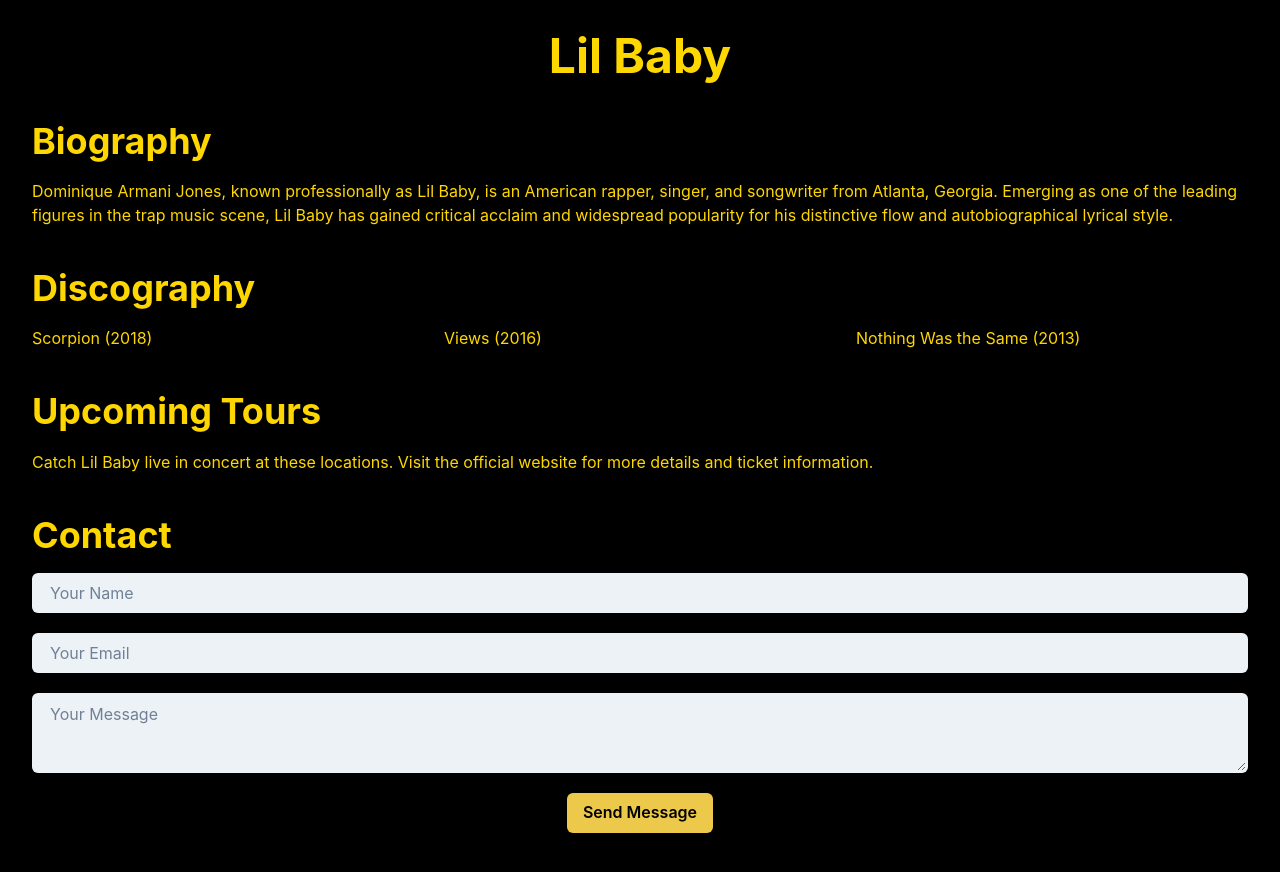
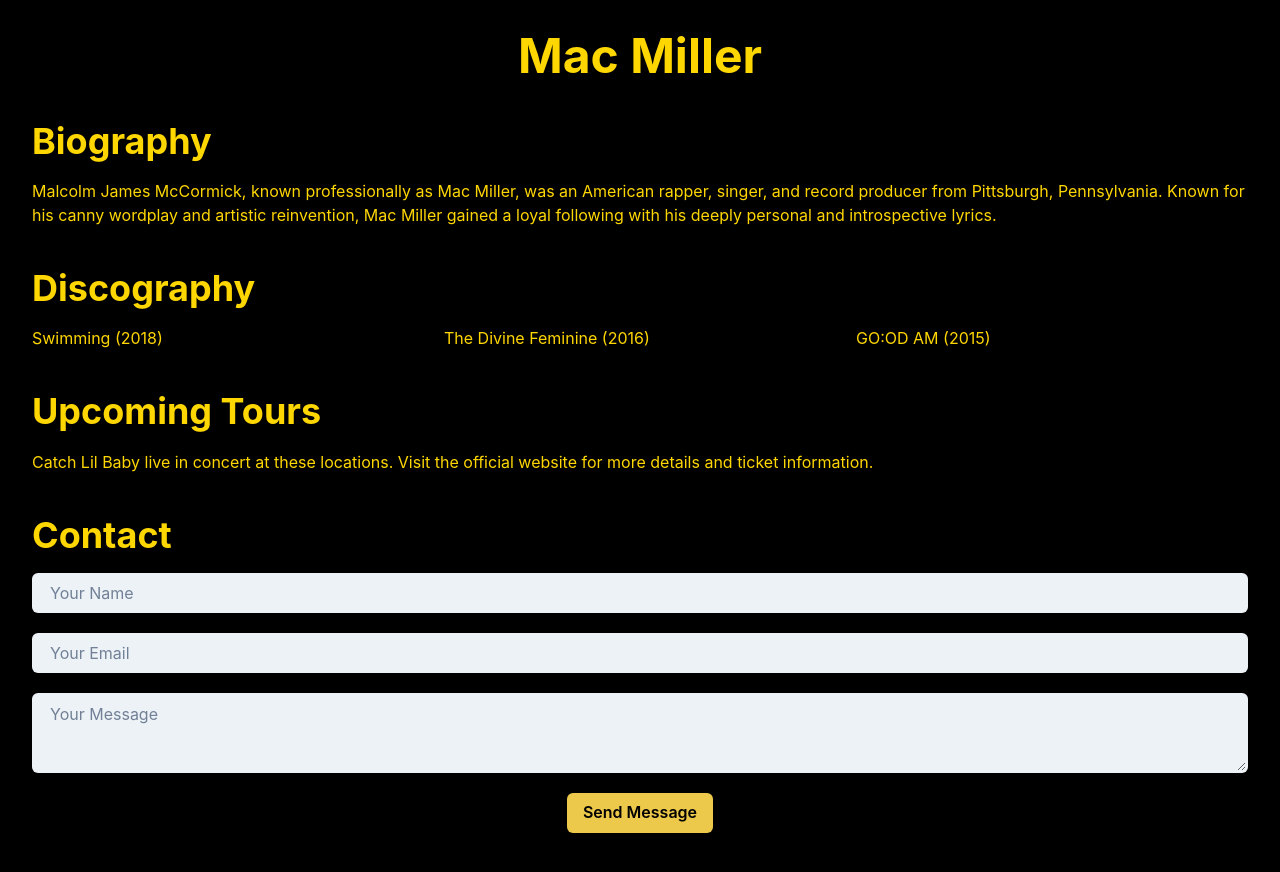
Before and after one commit to GPT-Engineer-App/drake-personal-site, a React (Vite) app: page / in a window 1280 px wide. Shown: the top 872 px of the page. Built offline with nearby package versions, Linux system fonts and the light colour scheme.

Commit message:
Replaced all instances of "Lil Baby" with "Mac Miller" and updated biography and discography on the website.

```diff
--- a/src/pages/Index.jsx
+++ b/src/pages/Index.jsx
@@ -5,19 +5,19 @@ const Index = () => {
     <Container maxW="container.xl" p={0}>
       <Box bg="black" color="gold" minHeight="100vh" p={8}>
         <VStack spacing={10} align="stretch">
-          <Heading as="h1" size="2xl" textAlign="center">Lil Baby</Heading>
+          <Heading as="h1" size="2xl" textAlign="center">Mac Miller</Heading>
           <Box>
             <Heading as="h2" size="xl">Biography</Heading>
             <Text mt={4}>
-              Dominique Armani Jones, known professionally as Lil Baby, is an American rapper, singer, and songwriter from Atlanta, Georgia. Emerging as one of the leading figures in the trap music scene, Lil Baby has gained critical acclaim and widespread popularity for his distinctive flow and autobiographical lyrical style.
+              Malcolm James McCormick, known professionally as Mac Miller, was an American rapper, singer, and record producer from Pittsburgh, Pennsylvania. Known for his canny wordplay and artistic reinvention, Mac Miller gained a loyal following with his deeply personal and introspective lyrics.
             </Text>
           </Box>
           <Box>
             <Heading as="h2" size="xl">Discography</Heading>
             <SimpleGrid columns={{ base: 1, md: 2, lg: 3 }} spacing={5} mt={4}>
-              <Text>Scorpion (2018)</Text>
-              <Text>Views (2016)</Text>
-              <Text>Nothing Was the Same (2013)</Text>
+              <Text>Swimming (2018)</Text>
+              <Text>The Divine Feminine (2016)</Text>
+              <Text>GO:OD AM (2015)</Text>
               {/* More albums can be added here */}
             </SimpleGrid>
           </Box>
```
